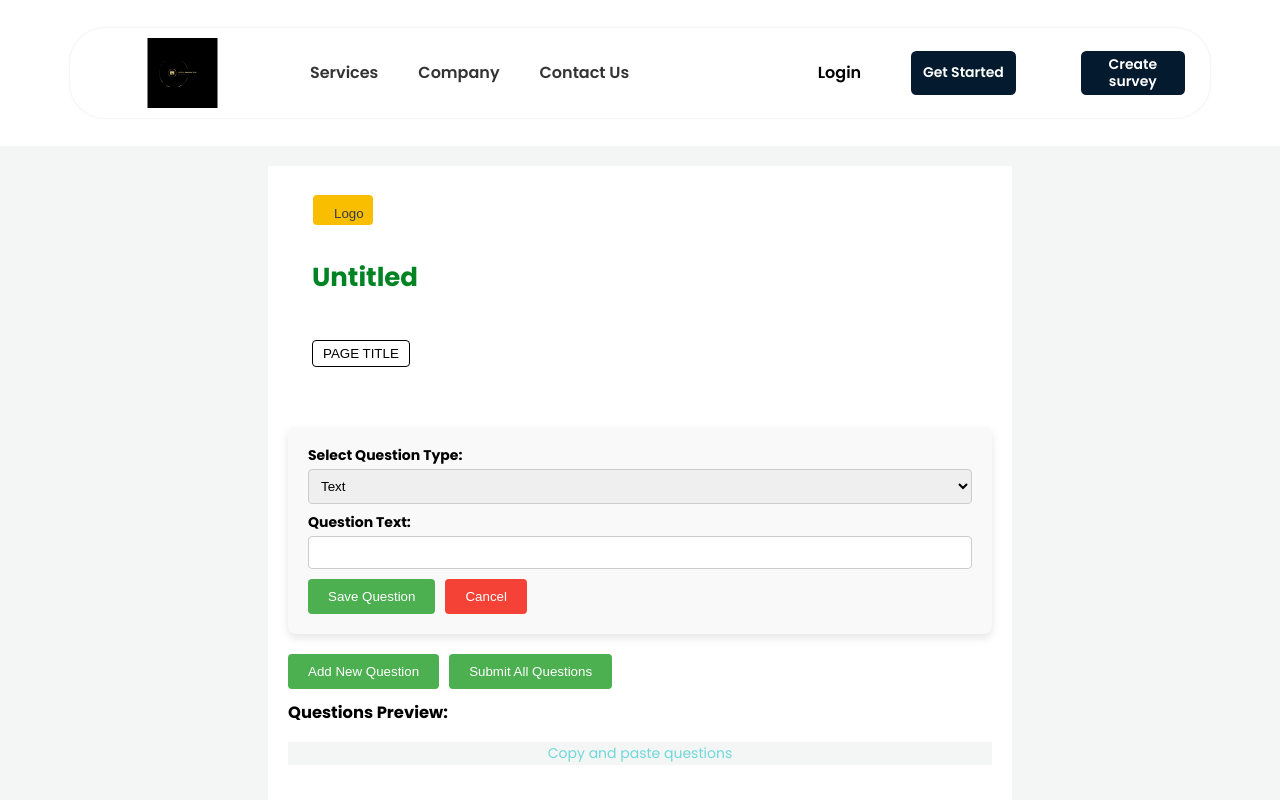
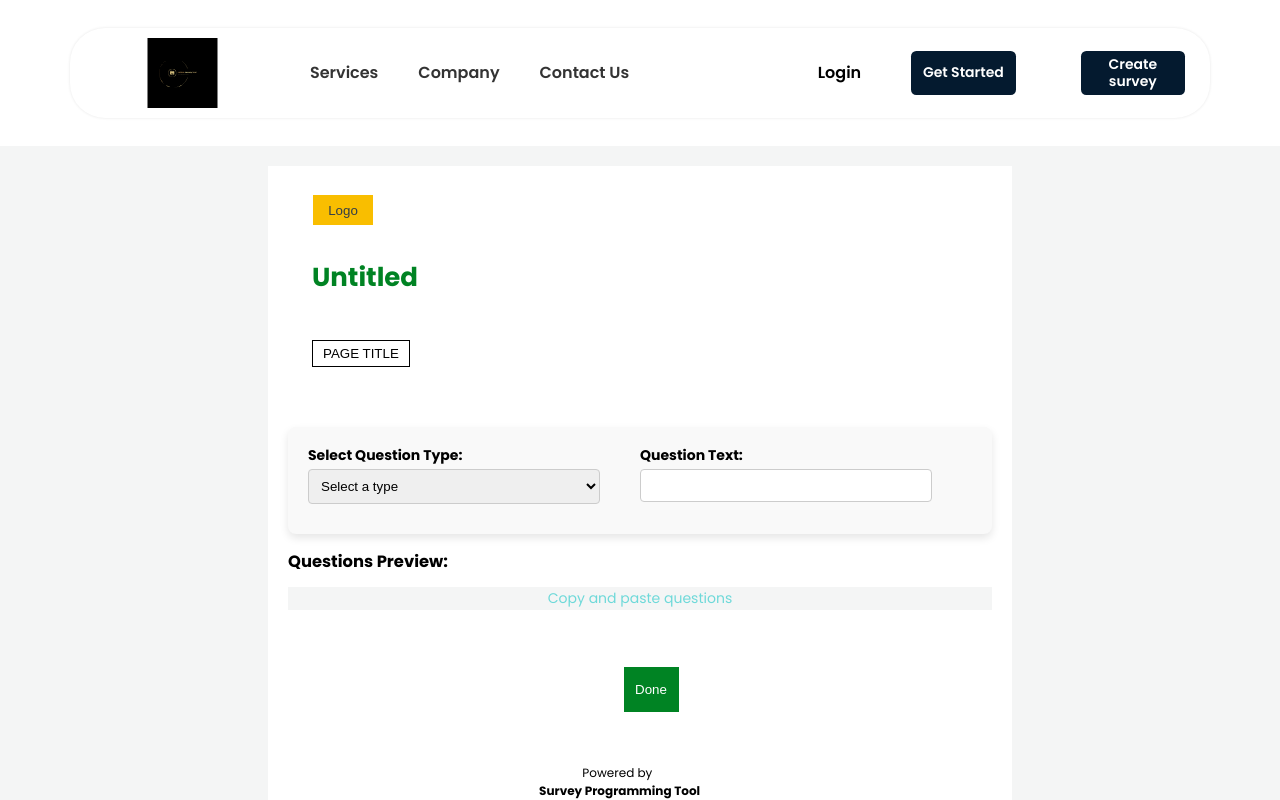
Before and after one commit to trayistatsgit/surveytool, a React (Vite) app: page /create-survey in a window 1280 px wide. Built offline with nearby package versions, Linux system fonts and the light colour scheme.

Commit message:
secondCommit
secondCommit

```diff
--- a/src/pages/createSurvey/CreateSurvey.scss
+++ b/src/pages/createSurvey/CreateSurvey.scss
@@ -49,30 +49,40 @@
     background: #edeeee;
     .editBtn{
         position: relative;
-        top: 40%;
+        margin-right: 15px;
+        color: white;
+        border: 0px;
+        background: #6b787f;
+        top: 30px ;
         display: flex;
+        vertical-align: middle;
         text-align: center;
         align-items: center;
         vertical-align: middle;
-        align-items: center;
-        margin-right: 15px;
         width: 45px;
+        height: 20px;
     }
 }
 .editBtn{
     display: none;
-    height: 20px;
-    background: #6b787f;
-    color: white;
-    border: 0px;
-    vertical-align: middle;
-    text-align: center;
+}
+.surveyTitle:hover {
+    background: #edeeee;
+    .editPageBtn{
+        position: relative;
+        margin-right: 15px;
+        color: white;
+        border: 0px;
+        background: #6b787f;
+        // top: 40%;
+        display: flex;
+        vertical-align: middle;
+        text-align: center;
         align-items: center;
-        line-height: 20px;
-
-}
-.surveyTitle:hover + .editBtn{
-    display: block;
+        vertical-align: middle;
+        width: 45px;
+        height: 20px;
+    }
 }
 
 
@@ -89,7 +99,7 @@
 .editPageBtn{
     display: none;
 }
-.surveyPageTitle:hover{
+.surveyPageTitle:hover {
     background: #edeeee;
     .editPageBtn{
         position: relative;
@@ -167,7 +177,6 @@
 
 .demoText{
     background: #f4f5f5;
-    margin-top: 20px;
     margin-bottom: 20px;
     display: flex;
     justify-content: center;
@@ -177,6 +186,22 @@
     margin-bottom: 40px;
     padding: 3px 0;
     // cursor: pointer;
+}
+
+.addNewQuesContainer{
+    background: #f4f5f5;
+}
+.add-new-question-button{
+    background: #f4f5f5;
+    margin-top: 20px;
+    height: 45px;
+    width: 150px;
+    background-color: #008323;
+    color: white;
+    border: 0;
+    cursor: pointer;
+    margin-left: 43.8%;
+    margin-bottom: 5px;
 }
 
 .createDoneContainer{
@@ -290,5 +315,138 @@
     border: 0;
     width: 120px;
     height: 25px;
+}
 
+.questionAndDropdown{
+    display: grid;
+    grid-template-columns: 50% 50%;
+    // align-items: center;
+    justify-content: center;
+    // grid-gap: 20px;
 }
+
+
+
+// Adding survey form css
+.container {
+    margin: 20px;
+    max-width: 800px;
+    padding: 20px;
+  }
+
+  /* Form styling */
+  form {
+    background-color: #f9f9f9;
+    padding: 20px;
+    border-radius: 8px;
+    box-shadow: 0px 4px 8px rgba(0, 0, 0, 0.1);
+    margin-bottom: 20px;
+  }
+
+  /* Label styling */
+  .question-type-label,
+  .question-text-label,
+  .question-options-label {
+    font-weight: bold;
+    display: block;
+    margin-bottom: 10px;
+  }
+
+  /* Input and Textarea styling */
+  .question-text-input,
+  .option-input-field,
+  textarea {
+    width: 88%;
+    padding: 8px;
+    margin-top: 5px;
+    border-radius: 4px;
+    border: 1px solid #ccc;
+    box-sizing: border-box;
+  }
+
+  textarea {
+    height: 100px;
+    resize: vertical;
+  }
+
+  /* Select dropdown styling */
+  .question-type-select {
+    width: 88%;
+    padding: 8px;
+    margin-top: 5px;
+    border-radius: 4px;
+    border: 1px solid #ccc;
+  }
+
+  /* Options Section Styling */
+  .question-options-section {
+    margin-top: 20px;
+  }
+
+  /* Option items styling */
+  .question-option-item {
+    display: flex;
+    align-items: center;
+    margin-bottom: 10px;
+  }
+
+  .option-input-field {
+    flex: 1;
+    margin-right: 10px;
+  }
+
+  /* Option control icons */
+  .option-control-icons {
+    display: flex;
+    align-items: center;
+  }
+
+  .add-option-icon,
+  .remove-option-icon {
+    width: 20px;
+    height: 20px;
+    cursor: pointer;
+    margin-left: 5px;
+  }
+
+  /* Radio and Checkbox inputs */
+  .radio-input,
+  .checkbox-input {
+    margin-right: 10px;
+    cursor: pointer;
+    transform: scale(1.2);
+  }
+
+  /* Buttons */
+  .save-question-button {
+    background-color: #4caf50;
+    color: white;
+    padding: 10px 20px;
+    border: none;
+    border-radius: 4px;
+    cursor: pointer;
+    margin-right: 10px;
+  }
+
+  .save-question-button:hover {
+    background-color: #45a049;
+  }
+
+  .cancel-button {
+    background-color: #f44336;
+    border: none;
+    cursor: pointer;
+    border-radius: 4px;
+  }
+
+  .cancel-button:hover {
+    background-color: #d32f2f;
+  }
+
+  /* Form Buttons Container */
+  .form-buttons-container {
+    display: flex;
+    gap: 10px;
+    justify-content: end;
+    margin-right: 6%;
+  }
--- a/src/pages/createSurvey/CreateSurvey.tsx
+++ b/src/pages/createSurvey/CreateSurvey.tsx
@@ -16,13 +16,14 @@ interface SurveyFormProps {
 	onSubmit: (responses: Question[]) => void;
 }
 
-const CreateSurvey: React.FC<SurveyFormProps> = ({ onSubmit }) => {
+const CreateSurvey: React.FC<SurveyFormProps> = () => {
 	const [isPopUpVisible, setIsPopUpVisible] = useState(false);
 	const [questions, setQuestions] = useState<Question[]>([]);
-	const [questionType, setQuestionType] = useState<Question['questionType']>('text');
+	const [questionType, setQuestionType] = useState<Question['questionType']>('');
 	const [questionText, setQuestionText] = useState<string>('');
 	const [options, setOptions] = useState<string[]>(['']);
 	const [isFormVisible, setIsFormVisible] = useState<boolean>(true);
+	const [areButtonsVisible, setAreButtonsVisible] = useState(false);
 
 	// Popup functions
 	const showPopup = () => setIsPopUpVisible(true);
@@ -32,6 +33,7 @@ const CreateSurvey: React.FC<SurveyFormProps> = ({ onSubmit }) => {
 	const handleQuestionTypeChange = (e: React.ChangeEvent<HTMLSelectElement>) => {
 		const newType = e.target.value as Question['questionType'];
 		setQuestionType(newType);
+		setAreButtonsVisible(true);
 		setOptions(newType === 'dropdown' || newType === 'multipleChoice' || newType === 'radio' || newType === 'checkbox' ? ['', '', ''] : []);
 	};
 
@@ -68,7 +70,7 @@ const CreateSurvey: React.FC<SurveyFormProps> = ({ onSubmit }) => {
 		e.preventDefault();
 		if (!questionText) return;
 
-		const filteredOptions = options.filter(option => option.trim() !== '');
+		const filteredOptions = options.filter((option) => option.trim() !== '');
 
 		const newQuestion: Question = {
 			id: Date.now(),
@@ -80,6 +82,7 @@ const CreateSurvey: React.FC<SurveyFormProps> = ({ onSubmit }) => {
 		setQuestions([...questions, newQuestion]);
 		setIsFormVisible(false); // Hide the form after submitting
 		resetForm(); // Reset the form for the next question
+		setAreButtonsVisible(false);
 	};
 
 	// Reset form fields
@@ -91,26 +94,21 @@ const CreateSurvey: React.FC<SurveyFormProps> = ({ onSubmit }) => {
 	// Show form for adding a new question
 	const handleAddNewQuestion = () => {
 		setIsFormVisible(true);
+		setAreButtonsVisible(true);
 	};
 
 	// Cancel the question form
 	const handleCancel = () => {
 		resetForm();
-		setIsFormVisible(false);
-	};
-
-	// Submit all questions at once
-	const handleFinalSubmit = () => {
-		onSubmit(questions);
-		setQuestions([]);
+		setAreButtonsVisible(false);
 	};
 
 	return (
-		<section className="mainContainer">
-			<section className="containerCreateSurvey">
+		<section className='mainContainer'>
+			<section className='containerCreateSurvey'>
 				{/* Logo Popup Section */}
-				<div className="addLogoHere">
-					<button className="addLogoBtn" onClick={showPopup}>
+				<div className='addLogoHere'>
+					<button className='addLogoBtn' onClick={showPopup}>
 						Logo
 					</button>
 				</div>
@@ -122,65 +120,70 @@ const CreateSurvey: React.FC<SurveyFormProps> = ({ onSubmit }) => {
 				)}
 
 				{/* Survey Form Section */}
-				<section className="surveyPage">
-					<div className="surveyTitle">
+				<section className='surveyPage'>
+					<div className='surveyTitle'>
 						<h1>
 							<span>Untitled</span>
 						</h1>
-						<button className="editBtn">EDIT</button>
+						<button className='editBtn'>EDIT</button>
 					</div>
 
-					<div className="surveyPageTitle">
-						<button className="pageTitle">PAGE TITLE</button>
-						<button className="editPageBtn">EDIT</button>
+					<div className='surveyPageTitle'>
+						<button className='pageTitle'>PAGE TITLE</button>
+						<button className='editPageBtn'>EDIT</button>
 					</div>
 
 					{/* Question Form */}
 					{isFormVisible && (
 						<form onSubmit={handleSubmit}>
-							<label>
+							<div className='questionAndDropdown'>
+								<label className='question-type-label'>
 									Select Question Type:
-								<select value={questionType} onChange={handleQuestionTypeChange}>
-									<option value="text">Text</option>
-									<option value="dropdown">Dropdown</option>
-									<option value="multipleChoice">Multiple Choice</option>
-									<option value="textarea">Text Area</option>
-									<option value="radio">Radio Buttons</option>
-									<option value="checkbox">Checkboxes</option>
+									<select value={questionType} required onChange={handleQuestionTypeChange} className='question-type-select'>
+										<option value='' selected>
+											Select a type
+										</option>
+										<option value='text'>Text</option>
+										<option value='dropdown'>Dropdown</option>
+										<option value='multipleChoice'>Multiple Choice</option>
+										<option value='textarea'>Text Area</option>
+										<option value='radio'>Radio Buttons</option>
+										<option value='checkbox'>Checkboxes</option>
 									</select>
 								</label>
 
-							<div>
-								<label>
+								<div className='question-text-container'>
+									<label className='question-text-label'>
 										Question Text:
-									<input type="text" value={questionText} onChange={handleQuestionTextChange} />
+										<input type='text' value={questionText} onChange={handleQuestionTextChange} className='question-text-input' />
 									</label>
+								</div>
 							</div>
 
 							{/* Options Section for relevant question types */}
 							{(questionType === 'dropdown' || questionType === 'multipleChoice' || questionType === 'radio' || questionType === 'checkbox') && (
-								<div className="options-section">
-									<label>
+								<div className='question-options-section'>
+									<label className='question-options-label'>
 										Options:
 										{options.map((option, index) => (
-											<div key={index} className="option-item">
+											<div key={index} className='question-option-item'>
 												{questionType === 'radio' ? (
 													<>
-														<input type="radio" name={`radio-group-${index}`} checked={false} disabled />
-														<input type="text" value={option} onChange={(e) => handleOptionTextChange(e, index)} className="option-input" />
+														<input type='radio' name={`radio-group-${index}`} checked={false} disabled className='radio-input' />
+														<input type='text' value={option} onChange={(e) => handleOptionTextChange(e, index)} className='option-input-field' />
 													</>
 												) : questionType === 'checkbox' ? (
 													<>
-														<input type="checkbox" checked={false} disabled />
-														<input type="text" value={option} onChange={(e) => handleOptionTextChange(e, index)} className="option-input" />
+														<input type='checkbox' checked={false} disabled className='checkbox-input' />
+														<input type='text' value={option} onChange={(e) => handleOptionTextChange(e, index)} className='option-input-field' />
 													</>
 												) : (
-													<input type="text" value={option} onChange={(e) => handleOptionTextChange(e, index)} className="option-input" />
+													<input type='text' value={option} onChange={(e) => handleOptionTextChange(e, index)} className='option-input-field' />
 												)}
 
-												<div className="option-controls">
-													<img src={plus} alt="Add option" className="add-option-icon" onClick={handleAddOption} />
-													{options.length > 1 && <img src={minus} alt="Remove option" className="remove-option-icon" onClick={() => handleRemoveOption(index)} />}
+												<div className='option-control-icons'>
+													<img src={plus} alt='Add option' className='add-option-icon' onClick={handleAddOption} />
+													{options.length > 1 && <img src={minus} alt='Remove option' className='remove-option-icon' onClick={() => handleRemoveOption(index)} />}
 												</div>
 											</div>
 										))}
@@ -188,29 +191,31 @@ const CreateSurvey: React.FC<SurveyFormProps> = ({ onSubmit }) => {
 								</div>
 							)}
 
-							<div className="form-buttons">
-								<button type="submit">Save Question</button>
-								<button type="button" onClick={handleCancel}>Cancel</button>
+							{/* Show Save and Cancel buttons only when visible */}
+							{areButtonsVisible && (
+								<div className='form-buttons-container'>
+									<button type='submit' className='save-question-button'>
+										Save Question
+									</button>
+									<button type='button' className='cancel-question-button' onClick={handleCancel}>
+										Cancel
+									</button>
 								</div>
+							)}
 						</form>
 					)}
 
-					{/* Add and Submit buttons */}
-					<footer className="footer">
-						<button onClick={handleAddNewQuestion}>Add New Question</button>
-						<button onClick={handleFinalSubmit}>Submit All Questions</button>
-					</footer>
-
-					{/* Questions Preview */}
 					<div>
 						<h3>Questions Preview:</h3>
 						{questions.map((q) => (
-							<div key={q.id} className="question-preview">
+							<div key={q.id} className='question-preview'>
 								<strong>Question:</strong> {q.questionText || 'No question text provided'}
-								<div className="options-preview">
+								<div className='options-preview'>
 									{q.questionType === 'dropdown' && q.options && (
 										<select>
-											{q.options.filter(option => option.trim() !== '').map((option, idx) => (
+											{q.options
+												.filter((option) => option.trim() !== '')
+												.map((option, idx) => (
 													<option key={idx} value={option}>
 														{option}
 													</option>
@@ -218,34 +223,54 @@ const CreateSurvey: React.FC<SurveyFormProps> = ({ onSubmit }) => {
 										</select>
 									)}
 
-									{q.questionType === 'multipleChoice' && q.options && q.options.filter(option => option.trim() !== '').map((option, idx) => (
+									{q.questionType === 'multipleChoice' &&
+										q.options &&
+										q.options
+											.filter((option) => option.trim() !== '')
+											.map((option, idx) => (
 												<div key={idx}>
-											<input type="checkbox" id={`mc-${q.id}-${idx}`} />
+													<input type='checkbox' id={`mc-${q.id}-${idx}`} />
 													<label htmlFor={`mc-${q.id}-${idx}`}>{option}</label>
 												</div>
 											))}
 
-									{q.questionType === 'radio' && q.options && q.options.filter(option => option.trim() !== '').map((option, idx) => (
+									{q.questionType === 'radio' &&
+										q.options &&
+										q.options
+											.filter((option) => option.trim() !== '')
+											.map((option, idx) => (
 												<div key={idx}>
-											<input type="radio" id={`radio-${q.id}-${idx}`} />
+													<input type='radio' name={`radio-${q.id}`} id={`radio-${q.id}-${idx}`} />
 													<label htmlFor={`radio-${q.id}-${idx}`}>{option}</label>
 												</div>
 											))}
 
-									{q.questionType === 'checkbox' && q.options && q.options.filter(option => option.trim() !== '').map((option, idx) => (
+									{q.questionType === 'checkbox' &&
+										q.options &&
+										q.options
+											.filter((option) => option.trim() !== '')
+											.map((option, idx) => (
 												<div key={idx}>
-											<input type="checkbox" id={`checkbox-${q.id}-${idx}`} />
-											<label htmlFor={`checkbox-${q.id}-${idx}`}>{option}</label>
+													<input type='checkbox' id={`cb-${q.id}-${idx}`} />
+													<label htmlFor={`cb-${q.id}-${idx}`}>{option}</label>
 												</div>
 											))}
+
+									{q.questionType === 'text' && <input type='text' placeholder='Text input preview' />}
+									{q.questionType === 'textarea' && <textarea placeholder='Textarea input preview'></textarea>}
 								</div>
 							</div>
 						))}
 					</div>
 				</section>
 				<section className='surveyPage'>
-
-						<div>
+					<div className='addNewQuesContainer'>
+						{/* Add New Question button shown only if there are saved questions */}
+						{questions.length > 0 && (
+							<button onClick={handleAddNewQuestion} className='add-new-question-button'>
+								Add New Question
+							</button>
+						)}
 						<a className='demoText' href=''>
 							Copy and paste questions
 						</a>
--- a/src/pages/surveyForm/partials/SurveyPage.scss
+++ b/src/pages/surveyForm/partials/SurveyPage.scss
@@ -1,136 +1,46 @@
-// /* SurveyPage.scss */
-
-// .container {
-//   max-width: 800px;
-//   margin: 0 auto;
-//   padding: 20px;
-// }
-
-// form {
-//   display: flex;
-//   flex-direction: column;
-//   gap: 20px;
-// }
-
-// label {
-//   display: block;
-//   margin-bottom: 8px;
-//   font-weight: bold;
-// }
-
-// select,
-// input[type="text"] {
-//   width: 100%;
-//   padding: 8px;
-//   margin-top: 4px;
-//   border: 1px solid #ddd;
-//   border-radius: 4px;
-// }
-
-// button {
-//   padding: 10px 20px;
-//   border: none;
-//   border-radius: 4px;
-//   background-color: #007bff;
-//   color: white;
-//   font-size: 16px;
-//   cursor: pointer;
-//   margin-top: 10px;
-// }
-
-// button:hover {
-//   background-color: #0056b3;
-// }
-
-// .options-section {
-//   border: 1px solid #ddd;
-//   padding: 10px;
-//   border-radius: 4px;
-// }
-
-// .option-item {
-//   display: flex;
-//   align-items: center;
-//   gap: 10px;
-//   margin-bottom: 10px;
-// }
-
-// .option-input {
-//   flex-grow: 1;
-//   padding: 8px;
-//   border: 1px solid #ddd;
-//   border-radius: 4px;
-// }
-
-// .option-controls {
-//   display: flex;
-//   gap: 5px;
-// }
-
-// .add-option-icon,
-// .remove-option-icon {
-//   cursor: pointer;
-//   width: 24px;
-//   height: 24px;
-// }
-
-// .add-option-icon:hover,
-// .remove-option-icon:hover {
-//   opacity: 0.8;
-// }
-
-// .question-preview {
-//   border: 1px solid #ddd;
-//   padding: 10px;
-//   border-radius: 4px;
-//   margin-bottom: 10px;
-// }
-
-// .options-preview {
-//   margin-top: 10px;
-// }
-
-// .preview-option {
-//   display: flex;
-//   align-items: center;
-//   gap: 10px;
-//   margin-bottom: 5px;
-// }
-
-// .preview-checkbox {
-//   margin-right: 10px;
-// }
-
-// .preview-label {
-//   font-size: 16px;
-// }
-
-// .preview-option.radio input {
-//   margin-right: 0;
-// }
-
-// .preview-option.checkbox input {
-//   margin-right: 0;
-// }
-
-// @media (max-width: 768px) {
-//   .option-item {
-//     flex-direction: column;
-//   }
-
-//   .add-option-icon,
-//   .remove-option-icon {
-//     width: 20px;
-//     height: 20px;
-//   }
-// }
-
-
 /* Container for the whole form */
-.container {
+.survey-page-container {
   margin: 20px;
   max-width: 800px;
   padding: 20px;
+}
+
+/* Survey Page Title */
+.survey-page-title {
+  font-size: 2rem;
+  margin-bottom: 20px;
+}
+
+/* Responses Container */
+.responses-container {
+  margin-top: 20px;
+}
+
+/* Responses Title */
+.responses-title {
+  font-size: 1.5rem;
+  margin-bottom: 15px;
+}
+
+/* Response Item */
+.response-item {
+  background-color: #f9f9f9;
+  padding: 15px;
+  border-radius: 8px;
+  box-shadow: 0px 4px 8px rgba(0, 0, 0, 0.1);
+  margin-bottom: 15px;
+}
+
+/* Response Question Text */
+.response-question-text {
+  font-size: 1.2rem;
+  font-weight: bold;
+}
+
+/* Response Answer */
+.response-answer {
+  font-size: 1rem;
+  margin-top: 10px;
 }
 
 /* Form styling */
@@ -143,30 +53,30 @@ form {
 }
 
 /* Label styling */
-label {
+.label {
   font-weight: bold;
   display: block;
   margin-bottom: 10px;
 }
 
 /* Input and Textarea styling */
-input[type='text'],
-textarea {
+.input-text,
+.textarea {
   width: 100%;
   padding: 8px;
   margin-top: 5px;
   border-radius: 4px;
   border: 1px solid #ccc;
-  box-sizing: border-box; /* Ensures padding is included in width */
+  box-sizing: border-box;
 }
 
-textarea {
+.textarea {
   height: 100px;
-  resize: vertical; /* Allows vertical resizing only */
+  resize: vertical;
 }
 
 /* Select dropdown styling */
-select {
+.select-dropdown {
   width: 100%;
   padding: 8px;
   margin-top: 5px;
@@ -186,11 +96,12 @@ select {
   margin-bottom: 10px;
 }
 
-.option-item input[type='text'] {
+.option-input {
   flex: 1;
   margin-right: 10px;
 }
 
+/* Option control icons */
 .option-controls {
   display: flex;
   align-items: center;
@@ -205,15 +116,15 @@ select {
 }
 
 /* Radio and Checkbox inputs */
-input[type='radio'],
-input[type='checkbox'] {
+.radio-input,
+.checkbox-input {
   margin-right: 10px;
   cursor: pointer;
   transform: scale(1.2);
 }
 
 /* Buttons */
-button {
+.button-submit {
   background-color: #4caf50;
   color: white;
   padding: 10px 20px;
@@ -223,15 +134,15 @@ button {
   margin-right: 10px;
 }
 
-button:hover {
+.button-submit:hover {
   background-color: #45a049;
 }
 
-button[type='button'] {
+.button-cancel {
   background-color: #f44336;
 }
 
-button[type='button']:hover {
+.button-cancel:hover {
   background-color: #d32f2f;
 }
 
```
Also changed, not shown: src/components/dragAndDrop/DragAndDrop.tsx (+5 -5 lines), src/pages/surveyForm/partials/SurveyPage.tsx (+8 -9 lines). Lines whose indentation alone changed are shown as unchanged.
